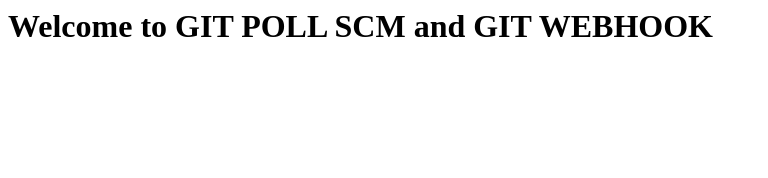
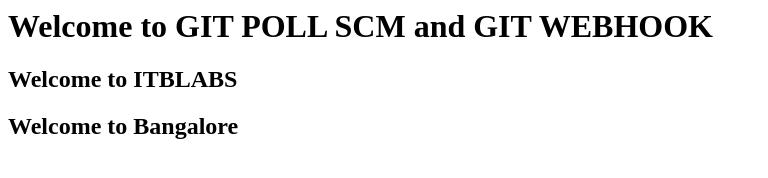
Before and after one commit to dinu-hub/html, a plain HTML site: page index.html in a window 1280 px wide. Shown: the whole page, without its empty margins (0-768 px from the left). Drawn offline with Linux system fonts and the light colour scheme.

Commit message:
added head2 -lines2

```diff
--- a/index.html
+++ b/index.html
@@ -1,3 +1,5 @@
 <html>
 <h1>Welcome to GIT POLL SCM and GIT WEBHOOK</h1>
+<h2>Welcome to ITBLABS</h2>
+<h2>Welcome to Bangalore</h2>
 </html>
```
